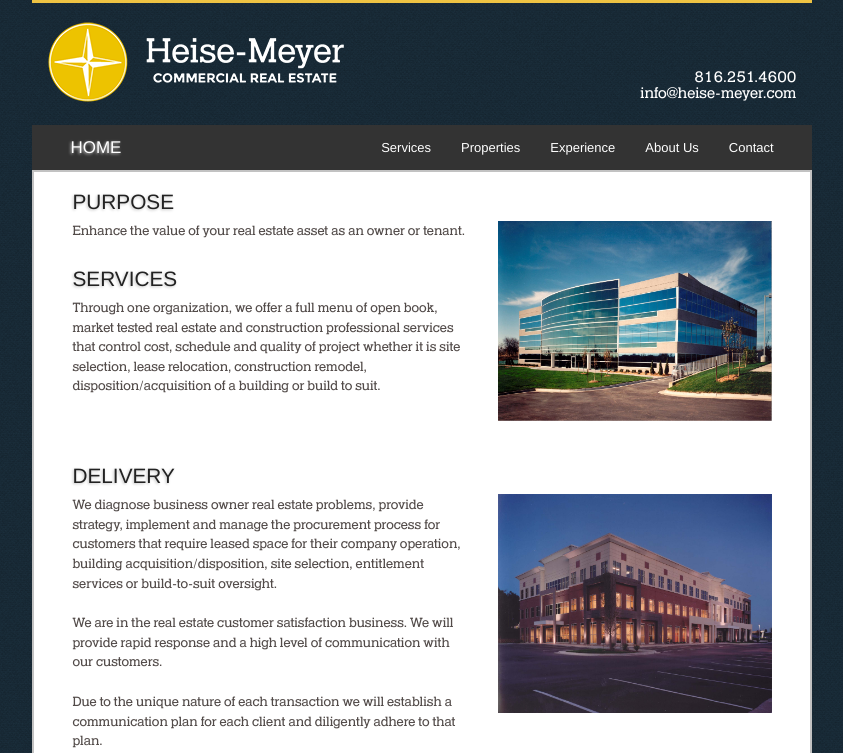
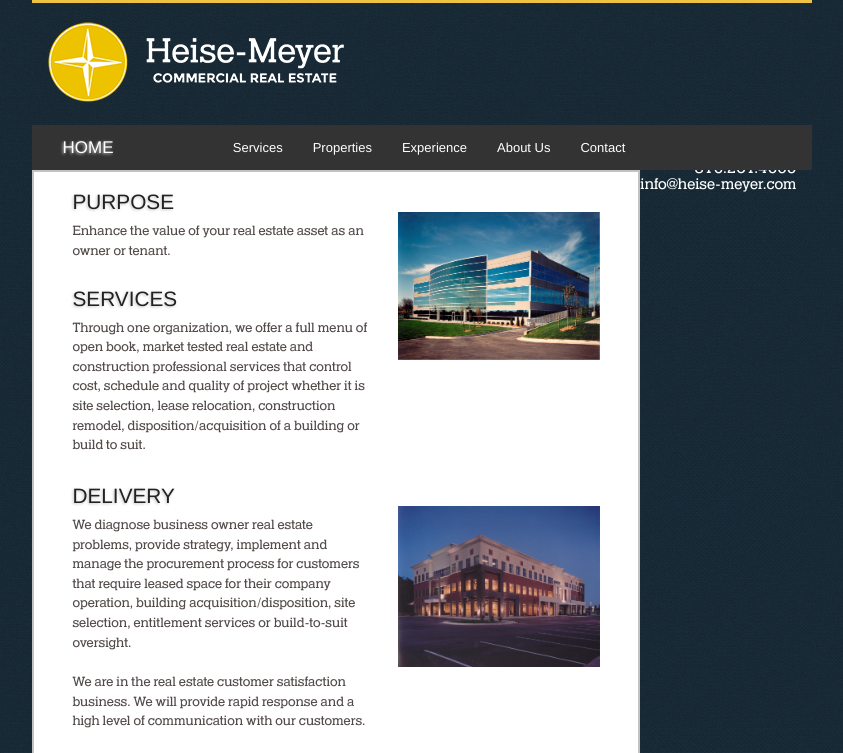
Before and after one commit to jiko/heisemeyer, a Jekyll site: the page built from index.html, in a window 1280 px wide. Shown: the top 753 px of the page, without its empty margins (218-1061 px from the left). Built offline with Jekyll 4.4.1, drawn with Linux system fonts in a browser that asks for light colours; Markdown is read by kramdown in place of the engine named in the settings; grey boxes are pictures that could not be loaded.

Commit message:
Header Stacking Fix

```diff
--- a/_layouts/default.html
+++ b/_layouts/default.html
@@ -22,8 +22,8 @@
         <div class="container">
           <div class="site">
             <header>
-            <div id="headerinfo"><a href="tel:+18162514600">816.251.4600</a><br/><a href="mailto:info@heise-meyer.com">info@heise-meyer.com</a></div>
-              <h1 class="title"><a href="{{ site.baseurl }}/"><img src="{{ site.baseurl }}/img/logo-white.png" height="80px"></a></h1>
+            	<h1 class="title"><a href="{{ site.baseurl }}/"><img src="{{ site.baseurl }}/img/logo-white.png" height="80px"></a></h1>
+            	<div id="headerinfo"><a href="tel:+18162514600">816.251.4600</a><br/><a href="mailto:info@heise-meyer.com">info@heise-meyer.com</a></div>
             </header>
             <nav class="top-bar" data-topbar role="navigation">
               <ul class="title-area">
--- a/css/main.css
+++ b/css/main.css
@@ -224,7 +224,7 @@
 
 
 nav.top-bar {
-	padding: 0px 3%;
+	padding: 0px 2%;
 }
 
 /*
```
